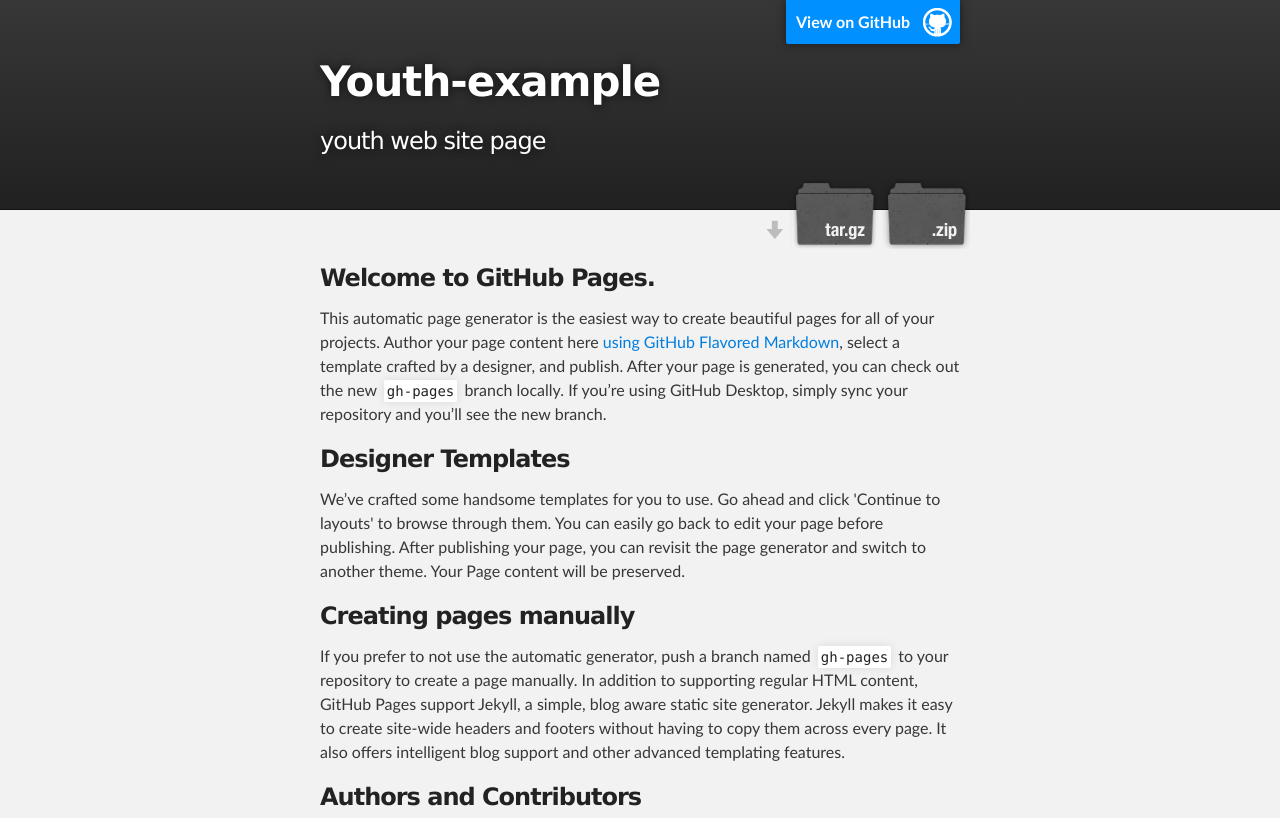
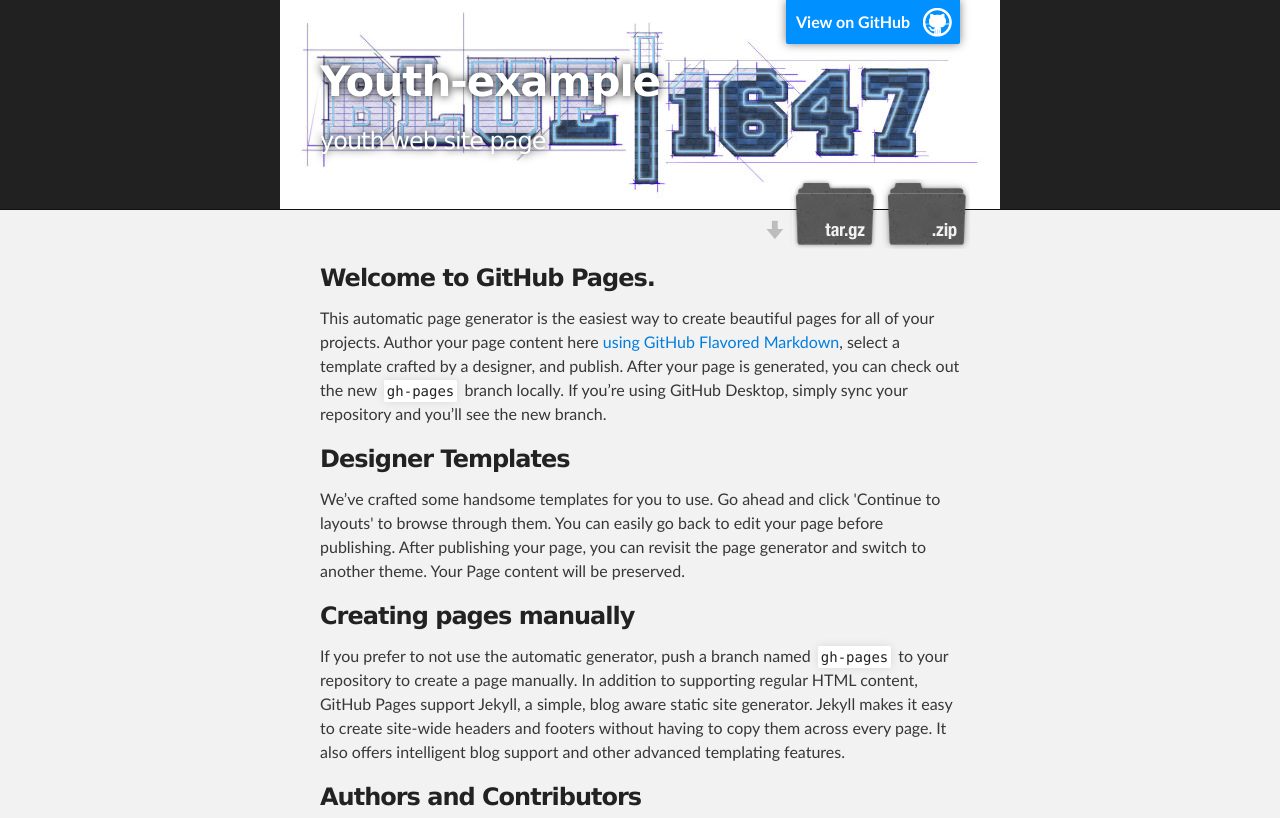
Before and after one commit to fetticini-sauce/youth-example, a plain HTML site: page index.html in a window 1280 px wide. Shown: the top 818 px of the page. Drawn offline with Linux system fonts and the light colour scheme.

Commit message:
Update stylesheet.css

```diff
--- a/stylesheets/stylesheet.css
+++ b/stylesheets/stylesheet.css
@@ -69,6 +69,7 @@
 h1 {
   font-size: 36px;
   font-weight: 700;
+  color:#f00;
 }
 
 h2 {
@@ -288,11 +289,8 @@
 
 #header_wrap {
   background: url(../images/blue-header.jpg);
-  background: -moz-linear-gradient(top, #373737, #212121);
-  background: -webkit-linear-gradient(top, #373737, #212121);
-  background: -ms-linear-gradient(top, #373737, #212121);
-  background: -o-linear-gradient(top, #373737, #212121);
-  background: linear-gradient(top, #373737, #212121);
+ background-position:center;
+ background-repeat:no-repeat;
 }
 
 #header_wrap .inner {
```
